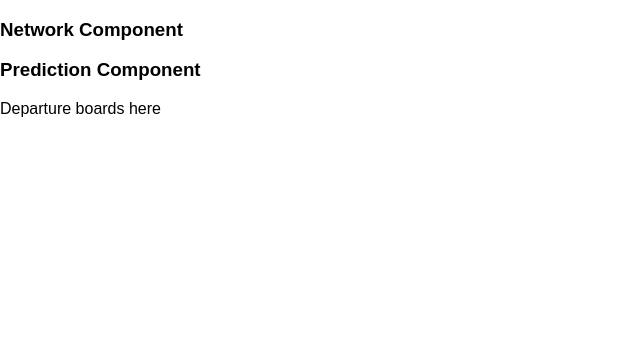
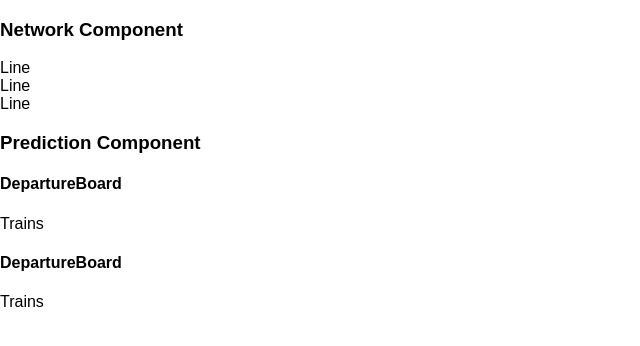
Before and after one commit to primaulia/reacto, a React (Create React App) app: page / in a window 1280 px wide. Shown: the top 346 px of the page, without its empty margins (0-640 px from the left). Built offline with nearby package versions, Linux system fonts and the light colour scheme.

Commit message:
latest component structure

```diff
--- a/src/Main.js
+++ b/src/Main.js
@@ -1,13 +1,12 @@
 import React, {Component} from 'react'
-import Network from './Network'
-import Prediction from './Prediction'
+import Network from './components/Network'
+import Prediction from './components/Prediction'
 
 
 class Main extends Component {
   render() {
     return (
       <div>
-        {/* reuse the components */}
         <Network />
         <Prediction />
       </div>
--- a/src/Network.js
+++ /dev/null
@@ -1,13 +0,0 @@
-import React, {Component} from 'react'
-
-class Network extends Component {
- render() {
-   return (
-     <div>
-       <h3>Network Component</h3>
-     </div>
-   )
- }
-}
-
-export default Network
--- /dev/null
+++ b/src/components/DepartureBoard.js
@@ -0,0 +1,18 @@
+import React, { Component } from 'react'
+import Trains from './Trains'
+
+class DepartureBoard extends Component {
+
+  render () {
+    return (
+      <div>
+        <h4>DepartureBoard</h4>
+
+        <Trains />
+      </div>
+    )
+  }
+
+}
+
+export default DepartureBoard
--- /dev/null
+++ b/src/components/Line.js
@@ -0,0 +1,13 @@
+import React, { Component } from 'react'
+
+class Line extends Component {
+
+  render () {
+    return (
+      <div>Line</div>
+    )
+  }
+
+}
+
+export default Line
--- /dev/null
+++ b/src/components/Network.js
@@ -0,0 +1,17 @@
+import React, {Component} from 'react'
+import Line from './Line'
+
+class Network extends Component {
+  render () {
+    return (
+      <div>
+        <h3>Network Component</h3>
+        <Line />
+        <Line />
+        <Line />
+      </div>
+    )
+  }
+}
+
+export default Network
--- a/src/Prediction.js
+++ b/src/components/Prediction.js
@@ -1,13 +1,13 @@
 import React, {Component} from 'react'
+import DepartureBoard from './DepartureBoard'
 
 class Prediction extends Component {
-  render() {
+  render () {
     return (
       <div>
         <h3>Prediction Component</h3>
-        <p>
-          Departure boards here
-        </p>
+        <DepartureBoard />
+        <DepartureBoard />
       </div>
     )
   }
--- /dev/null
+++ b/src/components/Trains.js
@@ -0,0 +1,13 @@
+import React, { Component } from 'react'
+
+class Trains extends Component {
+
+  render () {
+    return (
+      <div>Trains</div>
+    )
+  }
+
+}
+
+export default Trains
```
Also changed, not shown: src/components/App.css (renamed from src/App.css), src/components/App.js (renamed from src/App.js), 1 other file (tests, documents, lock files or other folders).
